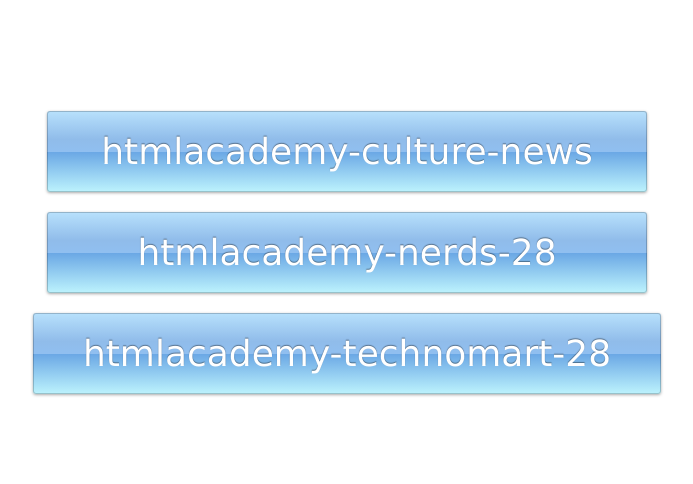
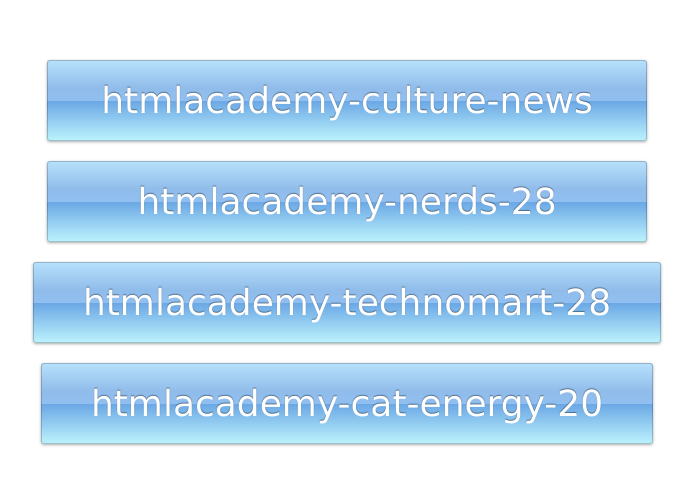
Before and after one commit to MatveyNekrasov/matveynekrasov.github.io, a website: page src/index.html in a window 1280 px wide. Shown: the part 156-640 px from the top of the page, without its empty margins (293-986 px from the left). Drawn offline with Linux system fonts and the light colour scheme; files that its build step writes are made by us from their sources.

Commit message:
добавлена ссылка на cat-energy

```diff
--- a/src/index.html
+++ b/src/index.html
@@ -12,8 +12,8 @@
     <h1 class="visually-hidden">matveynekrasov home page</h1>
     <a class="center-button" href="https://matveynekrasov.ru/htmlacademy-culture-news/">htmlacademy-culture-news</a>
     <a class="center-button" href="https://matveynekrasov.ru/htmlacademy-nerds/">htmlacademy-nerds-28</a>
-        <a class="center-button"
-            href="https://matveynekrasov.ru/htmlacademy-technomart-28/">htmlacademy-technomart-28</a>
+    <a class="center-button" href="https://matveynekrasov.ru/htmlacademy-technomart-28/">htmlacademy-technomart-28</a>
+    <a class="center-button" href="https://matveynekrasov.ru/cat-energy/">htmlacademy-cat-energy-20</a>
   </section>
 </body>
 
```
Lines whose indentation alone changed are shown as unchanged.
